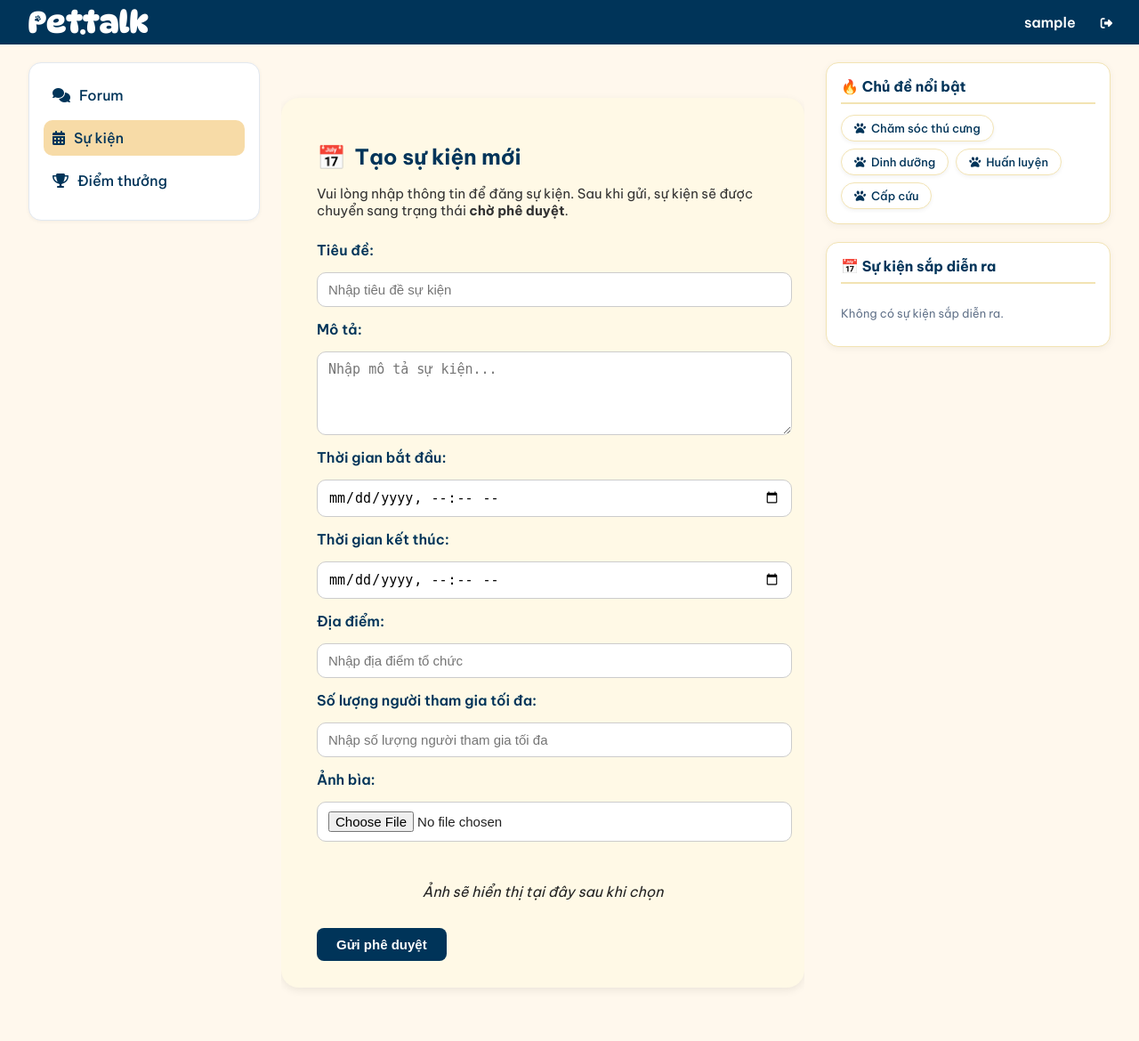
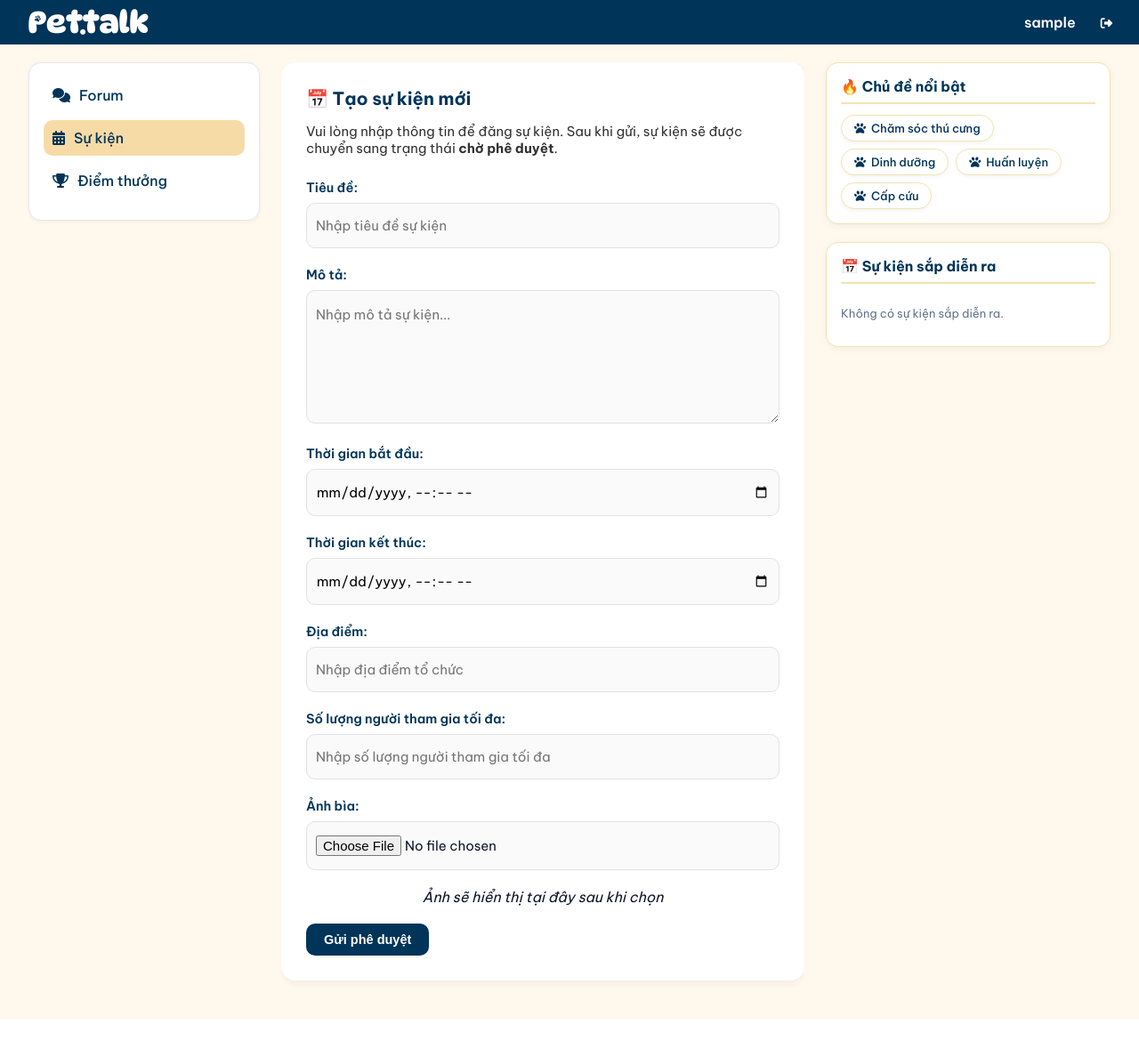
Before and after one commit to puppydue/PetTalk, a Django app: page /events/tao/ in a window 1280 px wide. Shown: the whole page at 89% size. After the commit the page ends 1146 px from the top, so only its background shows below. Run offline with Django 4.2, Linux system fonts and the light colour scheme; the visitor is signed in with stand-in values (Sample User, id 1); data that the repository does not hold is empty.

Commit message:
KHÁNH - Update mấy trang giao diện sự kiện + profile + post detail

```diff
--- a/Events/templates/events/tao_su_kien.html
+++ b/Events/templates/events/tao_su_kien.html
@@ -2,91 +2,111 @@
 {% load static %}
 {% block title %}Tạo sự kiện mới • PetTalk{% endblock %}
 
-{% block content %}
+{% block extra_css %}
 <style>
-.form-wrapper {
-    background: #fff9e6;
-    padding: 30px 40px;
-    border-radius: 20px;
-    box-shadow: 0 3px 10px rgba(0, 0, 0, 0.08);
-    max-width: 700px;
-    margin: 40px auto;
-    font-family: "Be Vietnam Pro", sans-serif;
-    color: #222;
+{{ block.super }}
+
+/* ✅ ĐỒNG BỘ: Style cho .card (copy từ trang "Chỉnh sửa") */
+.card {
+  background: #fff;
+  border-radius: 16px;
+  box-shadow: 0 3px 8px rgba(0,0,0,0.05);
+  padding: 28px;
+  margin-bottom: 24px;
+  animation: fadeIn 0.6s ease-in-out;
 }
-
-.form-wrapper h2 {
+.card h3 {
   display: flex;
   align-items: center;
+  gap: 10px;
+  font-size: 20px;
   font-weight: 700;
   color: #003459;
-    font-size: 24px;
+  margin-top: 0;
   margin-bottom: 10px;
 }
-
-.form-wrapper h2::before {
-    content: "📅";
-    margin-right: 10px;
-    font-size: 26px;
-}
-
-.form-wrapper p.note {
+.card p.note {
     color: #333;
     font-size: 15px;
     margin-bottom: 25px;
 }
 
-.form-wrapper form {
-    display: flex;
-    flex-direction: column;
-    gap: 15px;
+/* ✅ ĐỒNG BỘ: Style cho form (copy từ trang "Chỉnh sửa") */
+.synced-form .form-group {
+  margin-bottom: 20px; /* Thêm class này */
 }
 
-.form-wrapper label {
+.synced-form label {
+  display: block;
   font-weight: 600;
-    color: #003459;
+  color: #003459; /* Giữ màu xanh */
+  margin-bottom: 8px;
+  font-size: 14.5px;
 }
 
-.form-wrapper input,
-.form-wrapper textarea {
+.synced-form input[type="text"],
+.synced-form input[type="datetime-local"],
+.synced-form input[type="file"],
+.synced-form input[type="number"],
+.synced-form textarea,
+.synced-form select {
   width: 100%;
-    border: 1.5px solid #ccc;
+  border: 1.5px solid #e2e2e2;
   border-radius: 10px;
-    padding: 10px 12px;
+  background: #fafafa;
+  padding: 15px 10px;
   font-size: 15px;
-    transition: all 0.2s ease-in-out;
-    background: white;
+  transition: all 0.2s ease;
+  box-sizing: border-box;
+  font-family: 'Be Vietnam Pro', sans-serif;
 }
 
-.form-wrapper input:focus,
-.form-wrapper textarea:focus {
-    outline: none;
-    border-color: #003459;
-    box-shadow: 0 0 4px rgba(0, 52, 89, 0.3);
+.synced-form textarea {
+  min-height: 150px;
+  line-height: 1.6;
 }
 
-.form-wrapper button {
-    align-self: flex-start;
-    background: #003459;
-    color: white;
-    font-weight: 600;
-    border: none;
-    border-radius: 8px;
-    padding: 10px 22px;
-    font-size: 15px;
-    transition: 0.2s;
+.synced-form input[type="text"]:focus,
+.synced-form input[type="datetime-local"]:focus,
+.synced-form input[type="file"]:focus,
+.synced-form input[type="number"]:focus,
+.synced-form textarea:focus,
+.synced-form select:focus {
+  border-color: #003459;
+  background: #fff;
+  box-shadow: 0 0 0 3px rgba(0,52,89,0.08);
+  outline: none;
 }
 
-.form-wrapper button:hover {
-    background: #005b8f;
-    transform: translateY(-1px);
+/* ✅ ĐỒNG BỘ: Style cho nút bấm (copy từ trang "Chỉnh sửa") */
+.form-buttons {
+  display: flex;
+  gap: 12px;
+  margin-top: 20px;
 }
 
+.btn-primary {
+  background: #003459;
+  color: #fff;
+  border: none;
+  border-radius: 10px;
+  padding: 10px 20px;
+  font-weight: 600;
+  cursor: pointer;
+  transition: all 0.2s ease;
+  font-size: 14.5px;
+  text-decoration: none;
+}
+.btn-primary:hover {
+  background: #0056a3;
+  transform: translateY(-2px);
+}
+
+/* Style xem trước ảnh */
 .preview {
     margin-top: 15px;
     text-align: center;
 }
-
 .preview img {
     max-width: 100%;
     max-height: 250px;
@@ -95,15 +115,13 @@
     border: 1px solid #ddd;
 }
 
-/* ⚠️ Thông báo lỗi */
+/* Style lỗi */
 .error-text {
     color: #d32f2f;
     font-size: 14px;
     margin-top: 3px;
     margin-left: 3px;
 }
-
-/* Lỗi chung toàn form */
 .errorlist.nonfield {
     background: #ffeaea;
     color: #b71c1c;
@@ -113,19 +131,27 @@
     font-weight: 500;
     list-style: none;
 }
+
+@keyframes fadeIn {
+  from { opacity: 0; transform: translateY(15px); }
+  to { opacity: 1; transform: translateY(0); }
+}
 </style>
+{% endblock %}
 
-<div class="form-wrapper">
-  <h2>Tạo sự kiện mới</h2>
+
+{% block content %}
+
+<div class="card">
+  <h3>📅 Tạo sự kiện mới</h3>
   <p class="note">
     Vui lòng nhập thông tin để đăng sự kiện. Sau khi gửi, sự kiện sẽ được chuyển sang trạng thái
     <strong>chờ phê duyệt</strong>.
   </p>
 
-  <form method="POST" enctype="multipart/form-data">
+  <form method="POST" enctype="multipart/form-data" class="synced-form">
     {% csrf_token %}
 
-    {# ⚠️ Lỗi chung (như ngày kết thúc < ngày bắt đầu) #}
     {% if form.non_field_errors %}
       <ul class="errorlist nonfield">
         {% for error in form.non_field_errors %}
@@ -134,51 +160,69 @@
       </ul>
     {% endif %}
 
+    <div class="form-group">
       <label for="id_title">Tiêu đề:</label>
       {{ form.title }}
       {% if form.title.errors %}
         <div class="error-text">{{ form.title.errors.0 }}</div>
       {% endif %}
+    </div>
 
+    <div class="form-group">
       <label for="id_description">Mô tả:</label>
       {{ form.description }}
       {% if form.description.errors %}
         <div class="error-text">{{ form.description.errors.0 }}</div>
       {% endif %}
+    </div>
 
+    <div class="form-group">
       <label for="id_date">Thời gian bắt đầu:</label>
       {{ form.date }}
       {% if form.date.errors %}
         <div class="error-text">{{ form.date.errors.0 }}</div>
       {% endif %}
+    </div>
 
+    <div class="form-group">
       <label for="id_end_date">Thời gian kết thúc:</label>
       {{ form.end_date }}
       {% if form.end_date.errors %}
         <div class="error-text">{{ form.end_date.errors.0 }}</div>
       {% endif %}
+    </div>
 
+    <div class="form-group">
       <label for="id_location">Địa điểm:</label>
       {{ form.location }}
       {% if form.location.errors %}
         <div class="error-text">{{ form.location.errors.0 }}</div>
       {% endif %}
+    </div>
 
+    <div class="form-group">
       <label for="id_capacity">Số lượng người tham gia tối đa:</label>
       {{ form.capacity }}
+      {% if form.capacity.errors %}
+        <div class="error-text">{{ form.capacity.errors.0 }}</div>
+      {% endif %}
+    </div>
 
-
+    <div class="form-group">
       <label for="id_image">Ảnh bìa:</label>
       {{ form.image }}
       {% if form.image.errors %}
         <div class="error-text">{{ form.image.errors.0 }}</div>
       {% endif %}
+    </div>
 
     <div class="preview" id="imagePreview">
       <p><em>Ảnh sẽ hiển thị tại đây sau khi chọn</em></p>
     </div>
 
-    <button type="submit">Gửi phê duyệt</button>
+    <div class="form-buttons">
+      <button type="submit" class="btn-primary">Gửi phê duyệt</button>
+    </div>
   </form>
 </div>
 
--- a/profiles/templates/profiles/profile_detail.html
+++ b/profiles/templates/profiles/profile_detail.html
@@ -23,7 +23,7 @@ body { background: #fff8ed; font-family: 'Be Vietnam Pro', sans-serif; }
   background: #fff;
   border-radius: 16px;
   padding: 28px;
-  margin-top: 30px;
+  margin-top: 3px;
   box-shadow: 0 2px 8px rgba(0,0,0,0.05);
 }
 .profile-header img {
```
Also changed, not shown: Events/templates/events/chinh_sua_su_kien.html (+128 -123 lines), forum/templates/forum/post_detail.html (+17 -11 lines), forum/templates/forum/post_edit.html (+17 -15 lines). Lines whose indentation alone changed are shown as unchanged.
